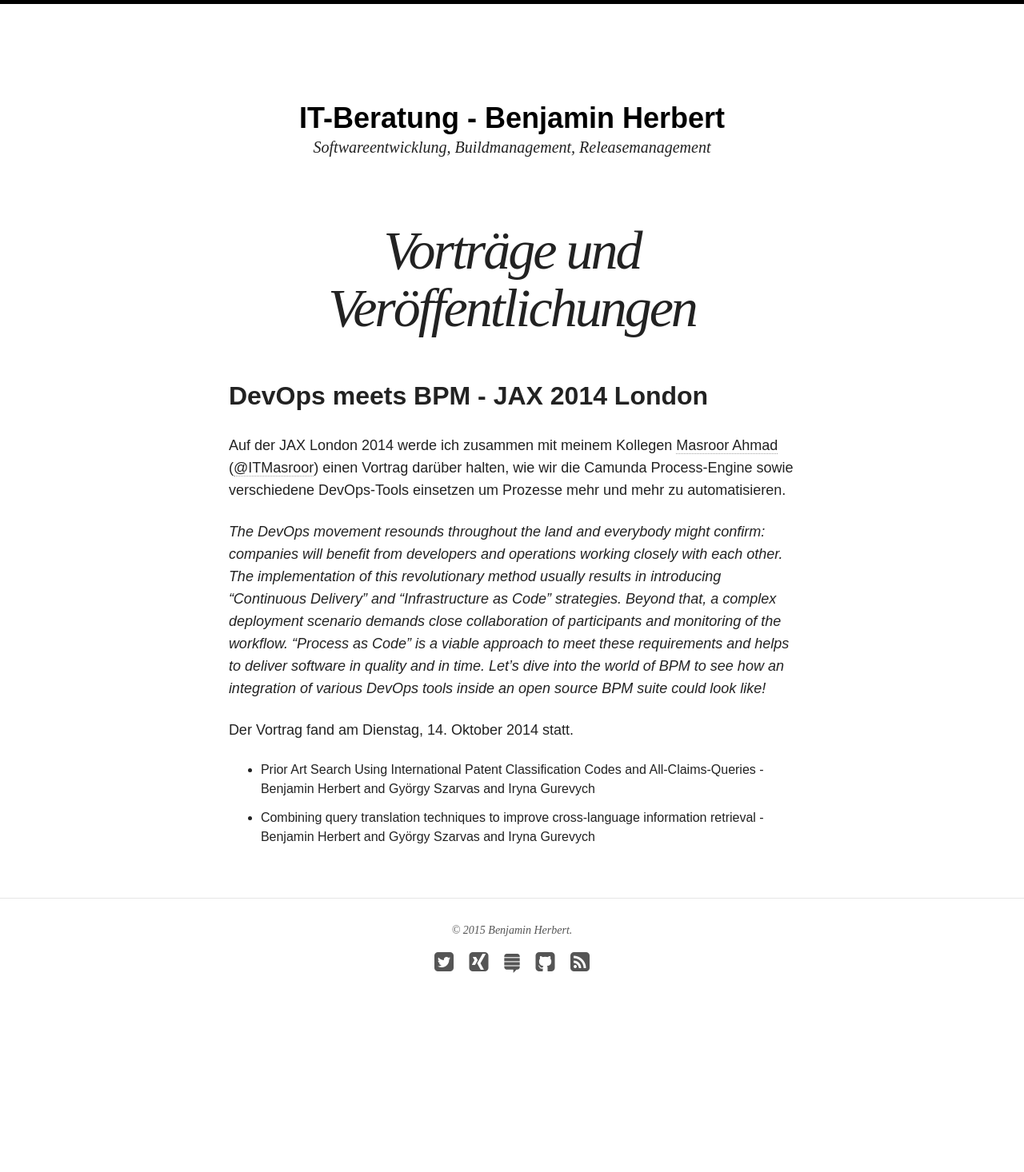
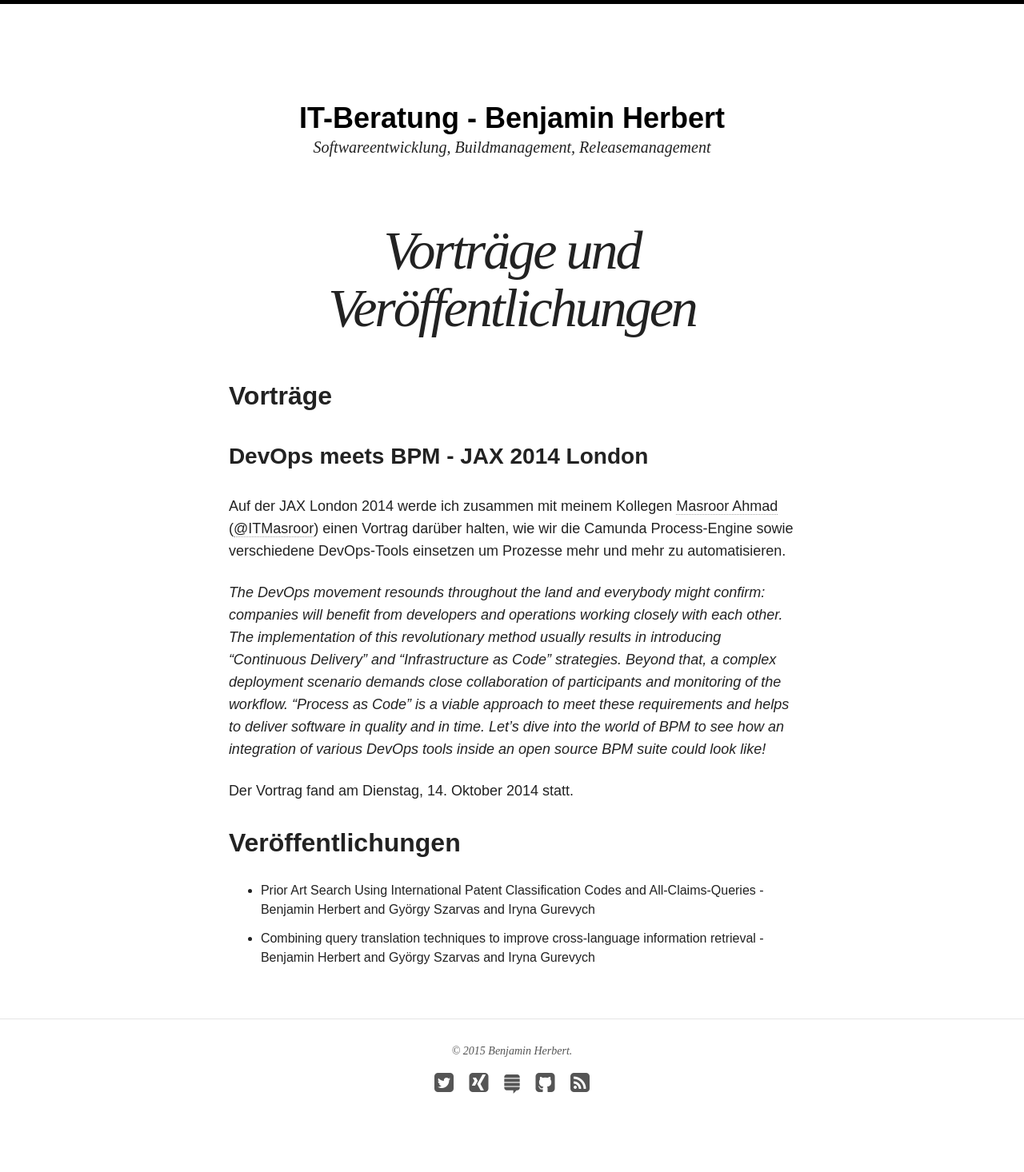
Before and after one commit to BenjaminHerbert/BenjaminHerbert.github.io, a Jekyll site: the page built from vortraege/index.md, in a window 1280 px wide. Shown: the whole page at 80% size. Built offline with Jekyll 4.4.1, drawn with Linux system fonts in a browser that asks for light colours; nearby versions of some CDN libraries; before the commit the page ends 1315 px from its top, so only the background shows below that.

Commit message:
Add headers

```diff
--- a/vortraege/index.md
+++ b/vortraege/index.md
@@ -8,7 +8,9 @@ image:
 share: true
 ---
 
-## [DevOps meets BPM - JAX 2014 London](http://jaxlondon.com/2014/sessions/devops-meets-bpm)
+## Vorträge
+
+###  [DevOps meets BPM - JAX 2014 London](http://jaxlondon.com/2014/sessions/devops-meets-bpm)
 
 Auf der JAX London 2014 werde ich zusammen mit meinem Kollegen
 [Masroor Ahmad](http://www.masroor.de) ([@ITMasroor](https://twitter.com/ITMasroor)) einen
@@ -27,5 +29,7 @@ inside an open source BPM suite could look like!</cite>
 
 Der Vortrag fand am Dienstag, 14. Oktober 2014 statt.
 
+## Veröffentlichungen
+
   * Prior Art Search Using International Patent Classification Codes and All-Claims-Queries - Benjamin Herbert and György Szarvas and Iryna Gurevych
   * Combining query translation techniques to improve cross-language information retrieval - Benjamin Herbert and György Szarvas and Iryna Gurevych
```
